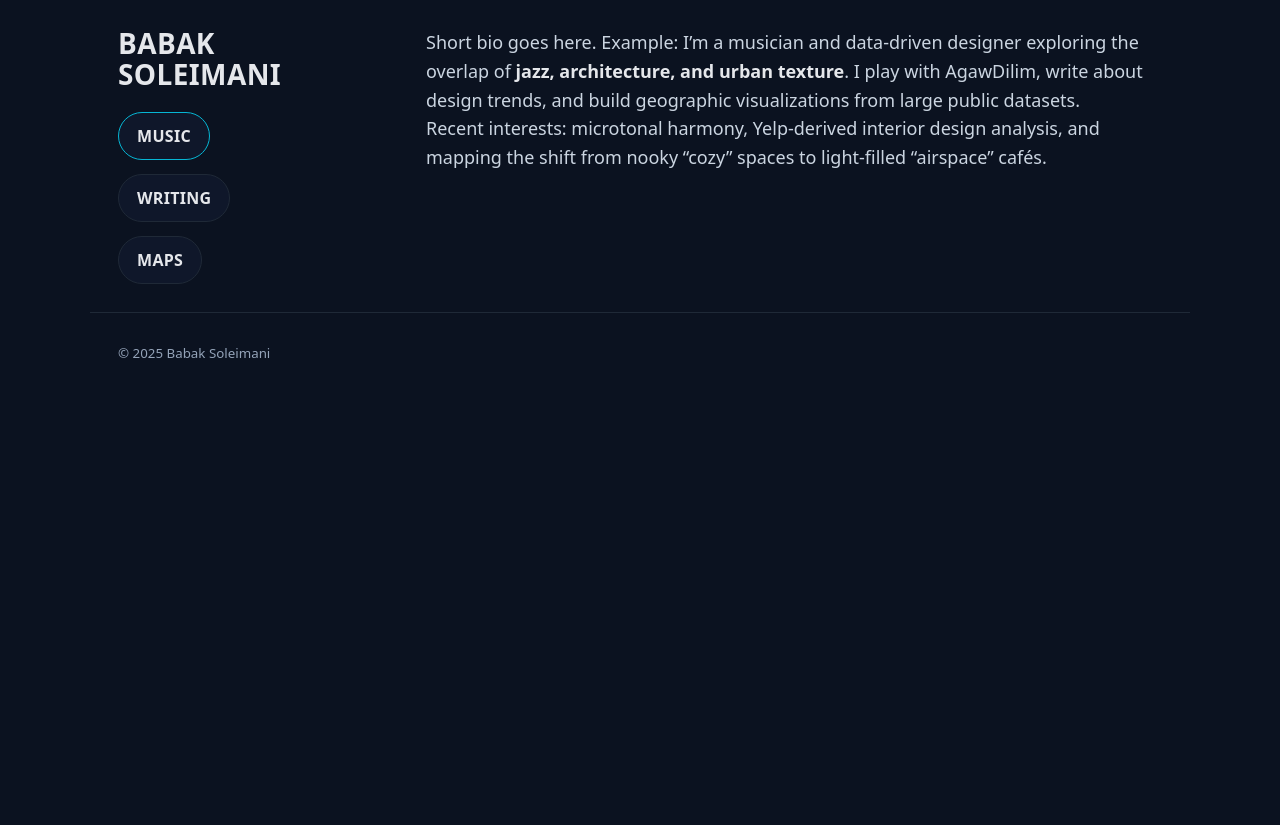
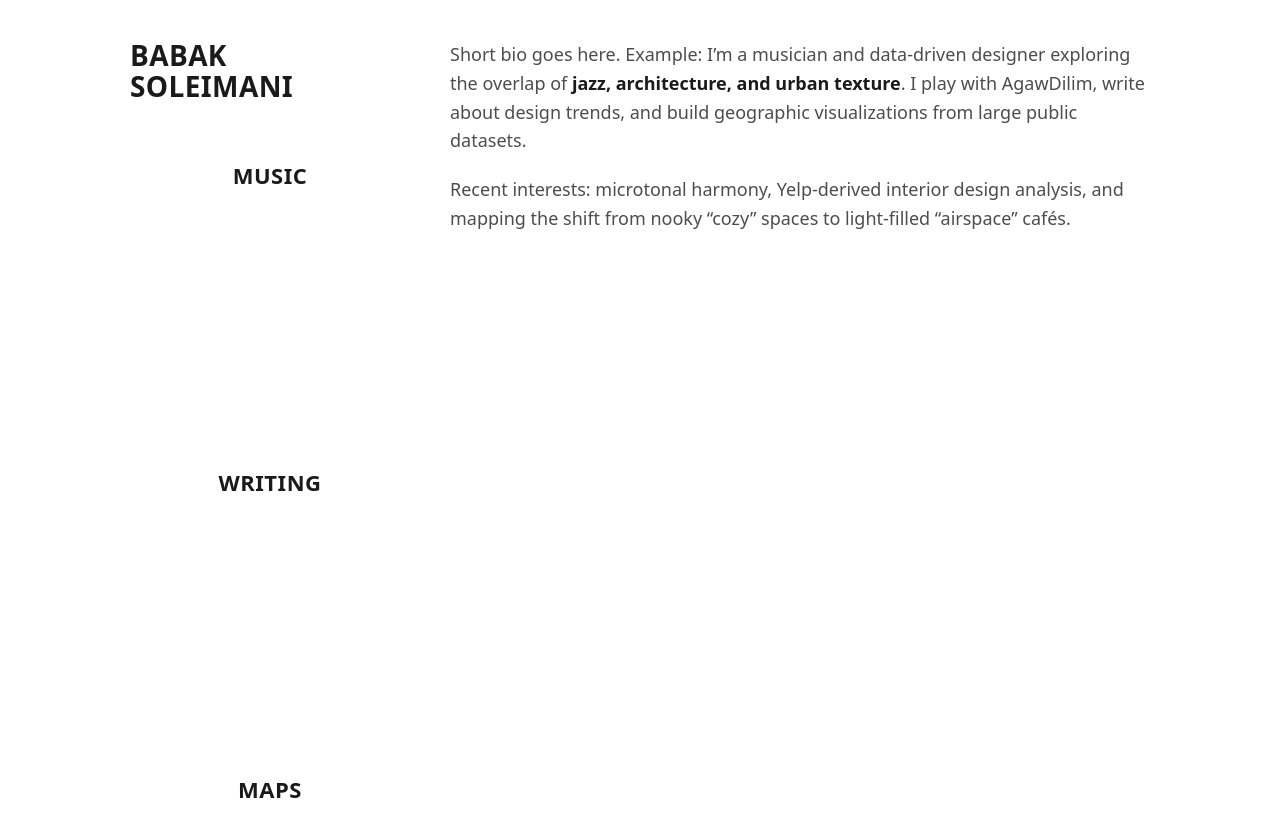
Before and after one commit to babak-soleimani/my-site, a plain HTML site: page index.html in a window 1280 px wide. Shown: the top 825 px of the page. Before the commit the page ends 800 px from the top, so only its background shows below. Drawn offline with Linux system fonts and the light colour scheme.

Commit message:
Restyled Landing page

```diff
--- a/styles.css
+++ b/styles.css
@@ -1,45 +1,72 @@
 /* Base */
-*{box-sizing:border-box}
-html,body{margin:0;padding:0}
+*{box-sizing:border-box;}
+html,body{margin:0;padding:0;}
 body{
   font-family: system-ui,-apple-system,Segoe UI,Roboto,Arial;
-  background:#0b1220; color:#e5e7eb;
+  background:#ffffff;
+  color:#1a1a1a;
 }
 
 /* Layout */
-.container{max-width:1100px;margin:0 auto;padding:28px}
+.container{
+  max-width:1100px;
+  margin:0 auto;
+  padding:40px;
+}
 .split{
-  display:grid; gap:28px;
+  display:grid;
   grid-template-columns: 280px 1fr;
+  gap:40px;
+  min-height:100vh; /* ensures full screen height */
 }
 @media (max-width: 800px){
-  .split{grid-template-columns: 1fr}
+  .split{grid-template-columns:1fr;}
 }
 
-/* Left column */
+/* Name */
 .name{
-  font-weight:800; letter-spacing:.4px; line-height:1.1;
-  font-size:28px; margin-bottom:22px;
+  font-weight:700;
+  letter-spacing:.4px;
+  line-height:1.1;
+  font-size:28px;
+  margin-bottom:40px;
 }
-.menu{display:flex;flex-direction:column;gap:14px}
+
+/* Vertical menu that expands to fill screen */
+.menu{
+  display:flex;
+  flex-direction:column;
+  justify-content:space-between; /* spread buttons vertically */
+  height: calc(100vh - 120px);   /* ensures full height */
+}
+
+/* Buttons */
 .btn{
-  display:inline-flex; align-items:center; justify-content:center;
-  padding:12px 18px; border-radius:999px; width:fit-content;
-  border:1px solid #1f2937; background:#0f172a; color:#e5e7eb;
-  text-decoration:none; font-weight:600; letter-spacing:.3px;
-  transition: transform .08s ease, background .2s ease, border-color .2s ease;
+  display:flex;
+  align-items:center;
+  justify-content:center;
+  padding:18px 20px;
+  border-radius:0;          /* no curves */
+  border:none;              /* remove border */
+  background:none;          /* plain text button */
+  font-size:22px;
+  font-weight:600;
+  letter-spacing:.5px;
+  color:#1a1a1a;
+  text-decoration:none;
+  transition:color .2s ease;
 }
-.btn:hover{transform:translateY(-1px); background:#111a2e; border-color:#2a374a}
-.btn:active{transform:translateY(0)}
-.btn.primary{border-color:#06b6d4;}
 
-/* Right column */
+/* Hover state */
+.btn:hover{
+  color:#6b7280; /* subtle grey hover */
+}
+
+/* Right side text */
 .lede{
-  margin:0; font-size:18px; line-height:1.6; color:#cbd5e1;
+  margin:0 0 20px 0;
+  font-size:18px;
+  line-height:1.6;
+  color:#4d4d4d;
 }
-.lede strong{color:#e5e7eb}
-
-/* Header/Footer (optional minimal) */
-header, footer{border-top:1px solid #1f2937}
-header{border-top:none}
-footer{margin-top:48px; padding:20px 0; color:#94a3b8}
+.lede strong{color:#1a1a1a;}
```
